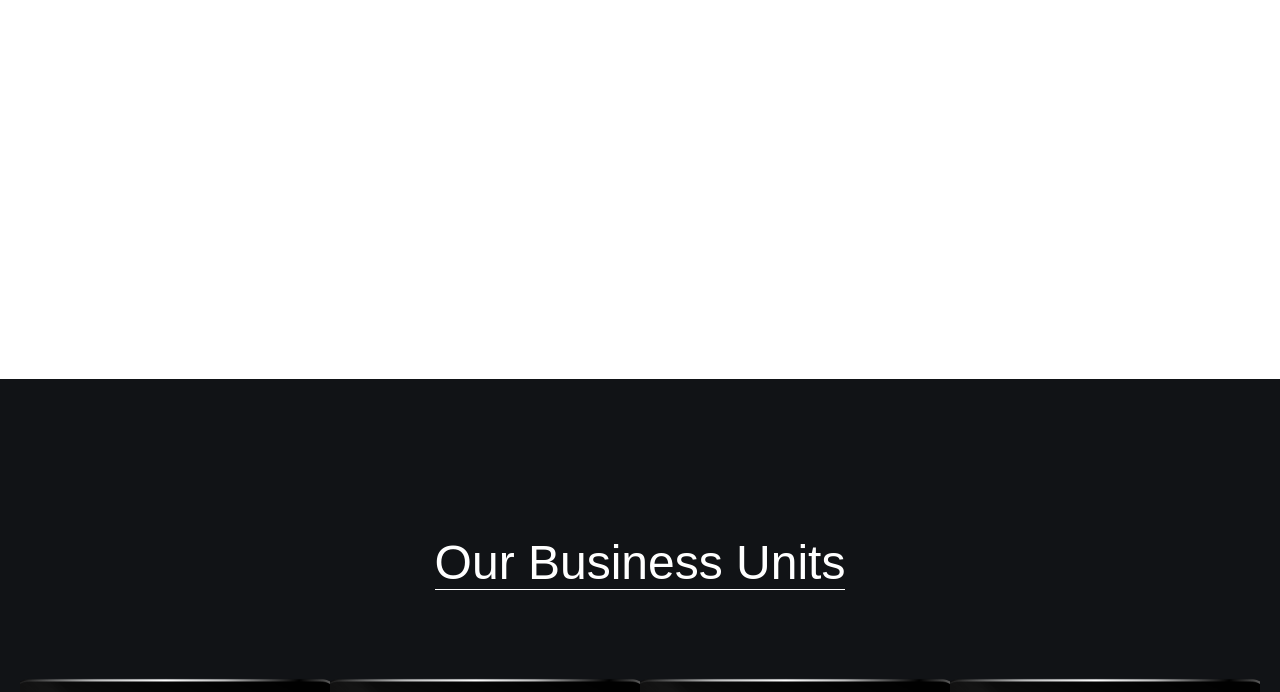
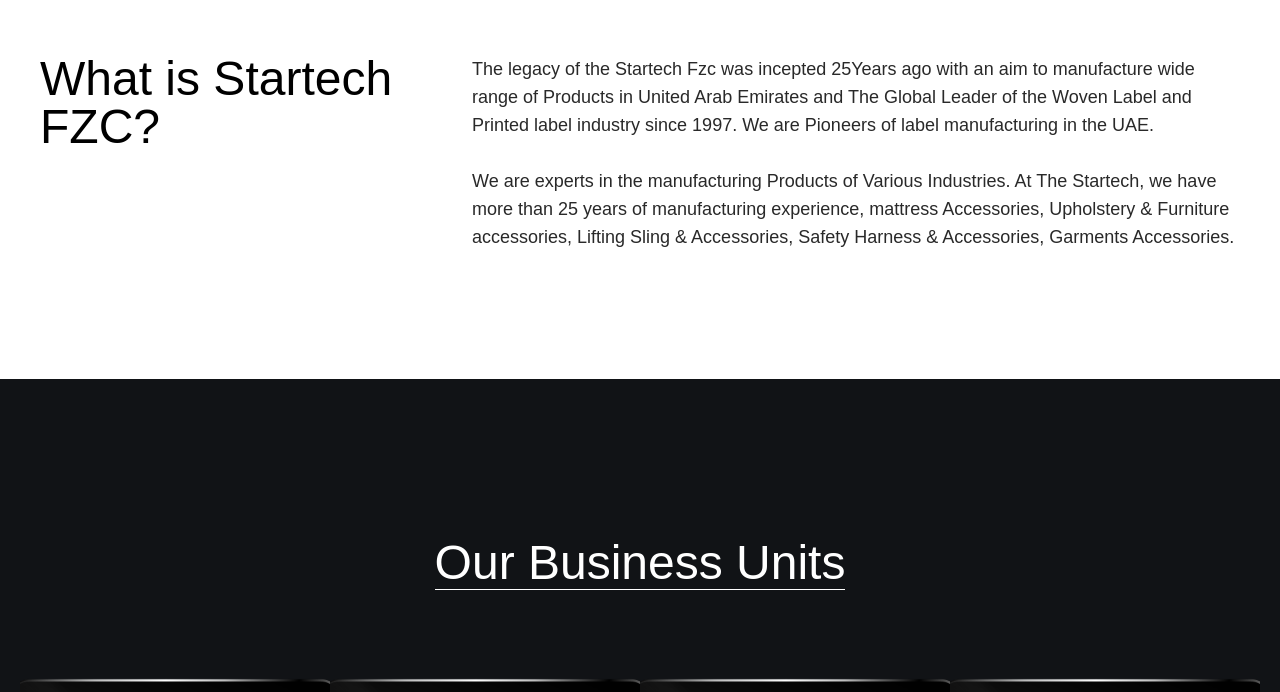
Before and after one commit to GhazanfarGw/Star-Tech, a React (Create React App) app: page / in a window 1280 px wide. Shown: the part 1345-2037 px from the top of the page. Built offline with nearby package versions, Linux system fonts and the light colour scheme.

Commit message:
Update Startech.jsx

```diff
--- a/src/Home/Startech.jsx
+++ b/src/Home/Startech.jsx
@@ -1,13 +1,11 @@
-import React,{useEffect} from "react";
-import Aos from "aos";
-import 'aos/dist/aos.css';
+import React from "react";
 
 
 function Description() {
     return (
       <>
         <div className="max-w-screen-2xl md:px-10 px-5 mx-auto py-32">
-          <div data-aos="zoom-in-up" data-aos-delay="300" data-aos-duration="400" className="md:pt-40 pt-16 md:flex justify-between">
+          <div className="md:pt-40 pt-16 md:flex justify-between">
             <div>
             <h5 className="font-displace md:text-5xl text-2xl md:max-w-lg">
                 What is Startech FZC?
```
